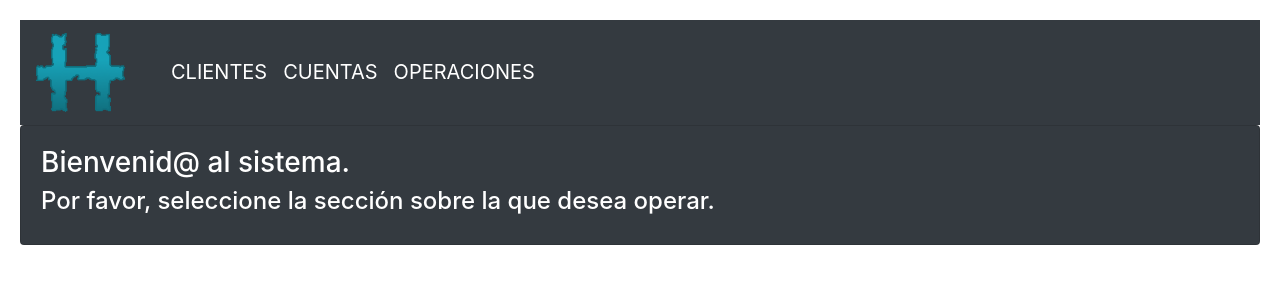
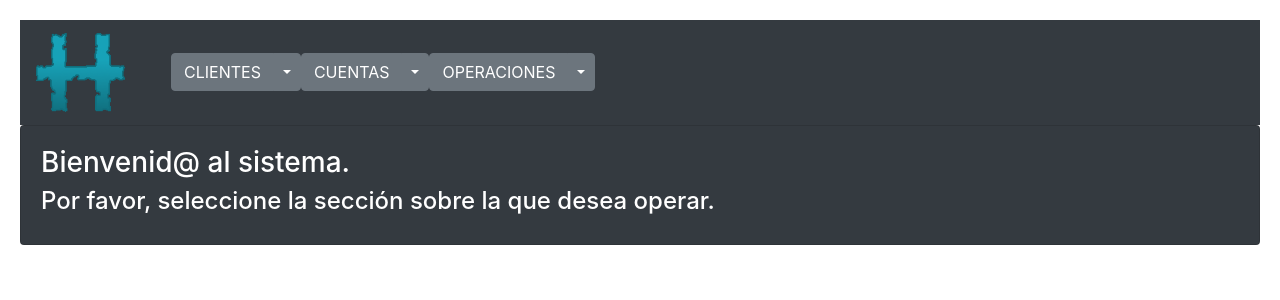
Before and after one commit to selma-hayoun/Hayoun_Caballero_Selma_PSP_HLC_UT6_Tarea_6, a Spring Boot app: page / in a window 1280 px wide. Shown: the top 300 px of the page. Run offline with Spring Boot 4, Linux system fonts and the light colour scheme; some libraries are stand-ins or nearby versions.

Commit message:
Libs and Navbar located in differetn html. New Index Design

```diff
--- a/src/main/resources/templates/index.html
+++ b/src/main/resources/templates/index.html
@@ -1,19 +1,65 @@
 <!DOCTYPE html>
 <html xmlns:th="http://www.thymeleaf.org">
-	<head>
+	<head th:insert="libs">
 		<meta http-equiv="Content-Type" content="text/html; charset=UTF-8" />
 		<title>ISSARIES</title>
-		<link rel="stylesheet" href="https://stackpath.bootstrapcdn.com/bootstrap/4.3.1/css/bootstrap.min.css">
-		<script src="https://stackpath.bootstrapcdn.com/bootstrap/4.3.1/js/bootstrap.min.js"></script>
+		<!--<link rel="stylesheet" href="https://cdn.jsdelivr.net/npm/bootstrap@4.0.0/dist/css/bootstrap.min.css" integrity="sha384-Gn5384xqQ1aoWXA+058RXPxPg6fy4IWvTNh0E263XmFcJlSAwiGgFAW/dAiS6JXm" crossorigin="anonymous">
+		<script src="https://code.jquery.com/jquery-3.2.1.slim.min.js" integrity="sha384-KJ3o2DKtIkvYIK3UENzmM7KCkRr/rE9/Qpg6aAZGJwFDMVNA/GpGFF93hXpG5KkN" crossorigin="anonymous"></script>
+		<script src="https://cdn.jsdelivr.net/npm/popper.js@1.12.9/dist/umd/popper.min.js" integrity="sha384-ApNbgh9B+Y1QKtv3Rn7W3mgPxhU9K/ScQsAP7hUibX39j7fakFPskvXusvfa0b4Q" crossorigin="anonymous"></script>
+		<script src="https://cdn.jsdelivr.net/npm/bootstrap@4.0.0/dist/js/bootstrap.min.js" integrity="sha384-JZR6Spejh4U02d8jOt6vLEHfe/JQGiRRSQQxSfFWpi1MquVdAyjUar5+76PVCmYl" crossorigin="anonymous"></script>-->
 	</head>
 	<body class="card-body">
 
-		<nav class="navbar navbar-expand-lg navbar navbar-dark bg-dark">
+		<!--<nav class="navbar navbar-expand-lg navbar navbar-dark bg-dark">
 			<a class="navbar-brand" th:href="@{index}" role="button"><img class="w-75" th:src="@{/img/Logo2.png}" alt="Logo"/></a>
 		    <a class="navbar-brand" th:href="@{/clientsView}" role="button">CLIENTES</a>
 			<a class="navbar-brand" th:href="@{/accountsView}" role="button">CUENTAS</a>
 			<a class="navbar-brand" th:href="@{/operationsView}" role="button">OPERACIONES</a>
-		</nav>
+		</nav>-->
+
+		<!--<nav class="navbar navbar-expand-lg navbar navbar-dark bg-dark">
+			<a class="navbar-brand" th:href="@{index}" role="button"><img class="w-75" th:src="@{/img/Logo2.png}" alt="Logo"/></a>
+			<div class="btn-group">
+			  <a type="button" class="btn btn-secondary" th:href="@{/clientsView}">CLIENTES</a>
+			  <button type="button" class="btn btn-secondary dropdown-toggle dropdown-toggle-split" data-toggle="dropdown" aria-haspopup="true" aria-expanded="false">
+			    <span class="sr-only">CLIENTES</span>
+			  </button>
+			  <div class="dropdown-menu">
+			    <a class="dropdown-item" th:href="@{/newClientView}">AÑADIR</a>
+			    <a class="dropdown-item" th:href="@{/searchClientByView}">BUSCAR</a>
+			  </div>
+			</div>
+			<div class="dropdown show">
+				<a th:href="@{/clientsView}" role="button">
+					<button type="button" class="btn btn-secondary">
+				 		CLIENTES
+				 	</button>
+				</a>
+				 <button type="button" class="btn btn-secondary dropdown-toggle dropdown-toggle-split" data-toggle="dropdown" aria-haspopup="true" aria-expanded="false"/>
+				<div class="dropdown-menu">
+					<a class="dropdown-item" th:href="@{/newClientView}">AÑADIR</a>
+					<a class="dropdown-item" th:href="@{/searchClientByView}">BUSCAR</a>
+				</div>
+			</div>
+			<div class="dropdown show">
+				<a class="btn btn-secondary dropdown-toggle" th:href="@{/accountsView}" role="button" id="dropdownMenuLinkAccounts" data-toggle="dropdown" aria-haspopup="true" aria-expanded="false">
+					CUENTAS
+				</a>
+				<div class="dropdown-menu" aria-labelledby="dropdownMenuLink">
+					<a class="dropdown-item" th:href="@{/newAccountView}">AÑADIR</a>
+					<a class="dropdown-item" th:href="@{/searchAccountByView}">BUSCAR</a>
+				</div>
+			</div>
+			<div class="dropdown show">
+				<a class="btn btn-secondary dropdown-toggle" th:href="@{/operationsView}" role="button" id="dropdownMenuLinkOperations" data-toggle="dropdown" aria-haspopup="true" aria-expanded="false">
+					OPERACIONES
+				</a>
+				<div class="dropdown-menu" aria-labelledby="dropdownMenuLink">
+					<a class="dropdown-item" th:href="@{/newDepositWithdrawalView}">OPERAR</a>
+				</div>
+			</div>
+		</nav>-->
+		<div th:insert="navbar"/>
 
 		<div class="card text-white bg-dark mb-3">
 		  	<div class="card-body">
--- /dev/null
+++ b/src/main/resources/templates/libs.html
@@ -0,0 +1,4 @@
+<link rel="stylesheet" href="https://cdn.jsdelivr.net/npm/bootstrap@4.0.0/dist/css/bootstrap.min.css" integrity="sha384-Gn5384xqQ1aoWXA+058RXPxPg6fy4IWvTNh0E263XmFcJlSAwiGgFAW/dAiS6JXm" crossorigin="anonymous">
+<script src="https://code.jquery.com/jquery-3.2.1.slim.min.js" integrity="sha384-KJ3o2DKtIkvYIK3UENzmM7KCkRr/rE9/Qpg6aAZGJwFDMVNA/GpGFF93hXpG5KkN" crossorigin="anonymous"></script>
+<script src="https://cdn.jsdelivr.net/npm/popper.js@1.12.9/dist/umd/popper.min.js" integrity="sha384-ApNbgh9B+Y1QKtv3Rn7W3mgPxhU9K/ScQsAP7hUibX39j7fakFPskvXusvfa0b4Q" crossorigin="anonymous"></script>
+<script src="https://cdn.jsdelivr.net/npm/bootstrap@4.0.0/dist/js/bootstrap.min.js" integrity="sha384-JZR6Spejh4U02d8jOt6vLEHfe/JQGiRRSQQxSfFWpi1MquVdAyjUar5+76PVCmYl" crossorigin="anonymous"></script>
--- /dev/null
+++ b/src/main/resources/templates/navbar.html
@@ -0,0 +1,32 @@
+<nav class="navbar navbar-expand-lg navbar navbar-dark bg-dark">
+	<a class="navbar-brand" th:href="@{index}" role="button"><img class="w-75" th:src="@{/img/Logo2.png}" alt="Logo"/></a>
+	<div class="btn-group">
+	  <a type="button" class="btn btn-secondary" th:href="@{/clientsView}">CLIENTES</a>
+	  <button type="button" class="btn btn-secondary dropdown-toggle dropdown-toggle-split" data-toggle="dropdown" aria-haspopup="true" aria-expanded="false">
+	    <span class="sr-only">CLIENTES</span>
+	  </button>
+	  <div class="dropdown-menu">
+	    <a class="dropdown-item" th:href="@{/newClientView}">AÑADIR</a>
+	    <a class="dropdown-item" th:href="@{/searchClientByView}">BUSCAR</a>
+	  </div>
+	</div>
+	<div class="btn-group">
+	  <a type="button" class="btn btn-secondary" th:href="@{/accountsView}">CUENTAS</a>
+	  <button type="button" class="btn btn-secondary dropdown-toggle dropdown-toggle-split" data-toggle="dropdown" aria-haspopup="true" aria-expanded="false">
+	    <span class="sr-only">CUENTAS</span>
+	  </button>
+	  <div class="dropdown-menu">
+	    <a class="dropdown-item" th:href="@{/newAccountView}">AÑADIR</a>
+	    <a class="dropdown-item" th:href="@{/searchAccountByView}">BUSCAR</a>
+	  </div>
+	</div>
+	<div class="btn-group">
+	  <a type="button" class="btn btn-secondary" th:href="@{/operationsView}">OPERACIONES</a>
+	  <button type="button" class="btn btn-secondary dropdown-toggle dropdown-toggle-split" data-toggle="dropdown" aria-haspopup="true" aria-expanded="false">
+	    <span class="sr-only">OPERACIONES</span>
+	  </button>
+	  <div class="dropdown-menu">
+	    <a class="dropdown-item" th:href="@{/newDepositWithdrawalView}">OPERAR</a>
+	  </div>
+	</div>
+</nav>
```
